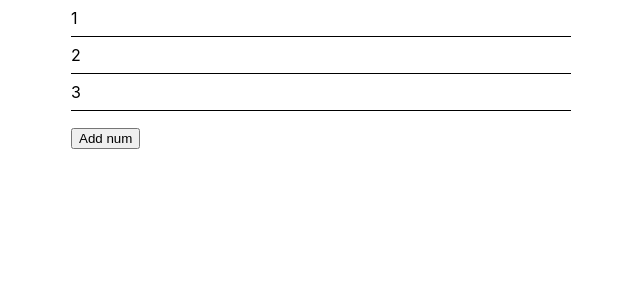
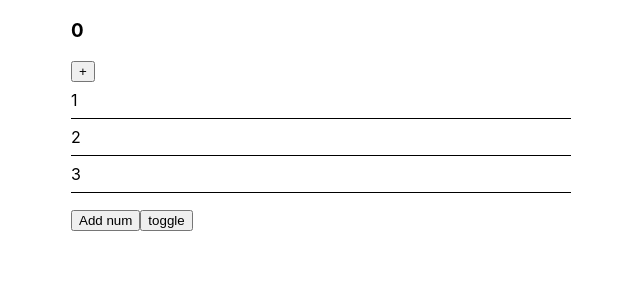
Before and after one commit to GapurEvloev/react-hooks, a React (Create React App) app: page / in a window 1280 px wide. Shown: the top 300 px of the page, without its empty margins (319-959 px from the left). Built offline with nearby package versions, Linux system fonts and the light colour scheme.

Commit message:
#2 useEffect

```diff
--- a/src/App.js
+++ b/src/App.js
@@ -1,11 +1,19 @@
-import UseStateExample from './examples/State'
+import { useState } from 'react';
+import List from './examples/useEffect.jsx'
 
 import './App.css';
 
 function App() {
+  const [visibleList, setVisibleList] = useState(true);
+
+  const toggleList = ()  => {
+    setVisibleList(visible => !visible)
+  }
+
   return (
     <div className="App">
-      <UseStateExample />
+      { visibleList && <List/>}
+      <button onClick={toggleList}>toggle</button>
     </div>
   );
 }
--- /dev/null
+++ b/src/examples/useEffect.jsx
@@ -0,0 +1,108 @@
+import React, { useState, useEffect } from 'react';
+
+// class List extends React.Component {
+//     state = {
+//         numbers: [1, 2, 3, 4],
+//     }
+
+//     addRandomNumber = () => {
+//         const randomNumber = this.state.numbers[(this.state.numbers.length - 1)];
+//         this.setState({
+//             numbers: [...this.state.numbers, randomNumber+1]
+//         })
+//     }
+
+//     componentDidMount() {
+//         console.log("компонет был отображен");
+//     }
+
+//     componentDidUpdate(prevProps, prevState) {
+//         // console.log(prevProps, prevState, this.props, this.state);
+//         if(this.state.numbers.length !== prevState.numbers.length) {
+//             console.log("Something update");
+//         }
+//     }
+
+//     componentWillUnmount() {
+//         console.log('компонет будет удален');
+//     }
+
+//     render() {
+//         return (
+//             <>
+//                 <ul>
+//                     {
+//                         this.state.numbers.map((num, i) =>
+//                             <li key={i}>{num}</li>
+//                         )
+//                     }
+//                 </ul>
+//                 <button onClick={this.addRandomNumber}>Add num</button>
+//             </>
+//         )
+//     }
+// }
+
+const List = () => {
+    const [numbers, setNumbers] = useState([1, 2, 3]);
+    const [count, setCount] = useState(0);
+
+    const addNumber = () => {
+        const randomNumber = numbers[(numbers.length - 1)];
+        setNumbers([...numbers, randomNumber+1]);
+    }
+
+    // useEffect(
+    //     () => {
+    //         console.log('Компонент был отображен: componentDidMount');
+    //     },
+    //     [] // - если передаем пустой массив, то это componentDidMount | следит только за созданием компонента
+    // );
+
+    // useEffect(
+    //     () => {
+    //         console.log('Компонент был отображен: componentDidMount + componentDidUpdate | следит за всеми изменениями');
+    //     } // - если вторым параметром ничего не передаем, то это componentDidMount + componentDidUpdate | следит за всеми изменениями
+    // );
+
+    // useEffect(
+    //     () => {
+    //         console.log('Компонент был обновлен');
+    //     },
+    //     [numbers] // - если передаем numbers, то это componentDidMount + componentDidUpdate только для numbers | следит за созданием и обнолвением значений которые указаны в массиве второго параметра
+    // );
+
+    // useEffect(
+    //     () => {
+    //         console.log('Счетчик увеличился');
+    //     },
+    //     [count] // - если передаем count, то это componentDidMount + componentDidUpdate только для count | следит за созданием и обнолвением значений которые указаны в массиве второго параметра
+    // );
+
+    useEffect(
+        () => {
+            console.log('Компонент был обновлен');
+            return () => {
+                console.log("Will unmount")
+            }
+        },
+        [] // - если передаем пустой массив и возвращаем анонимную функцию то это componentDidMount + componentWillUnmount | сдедит за созданием и удалением
+    );
+
+    return (
+        <>
+            <h3>{count}</h3>
+            <button onClick={() => setCount(count + 1)}>+</button>
+            <ul>
+                {
+                    numbers.map((num, i) =>
+                        <li key={i}>{num}</li>
+                    )
+                }
+            </ul>
+            <button onClick={addNumber}>Add num</button>
+        </>
+    )
+}
+
+export default List;
```
